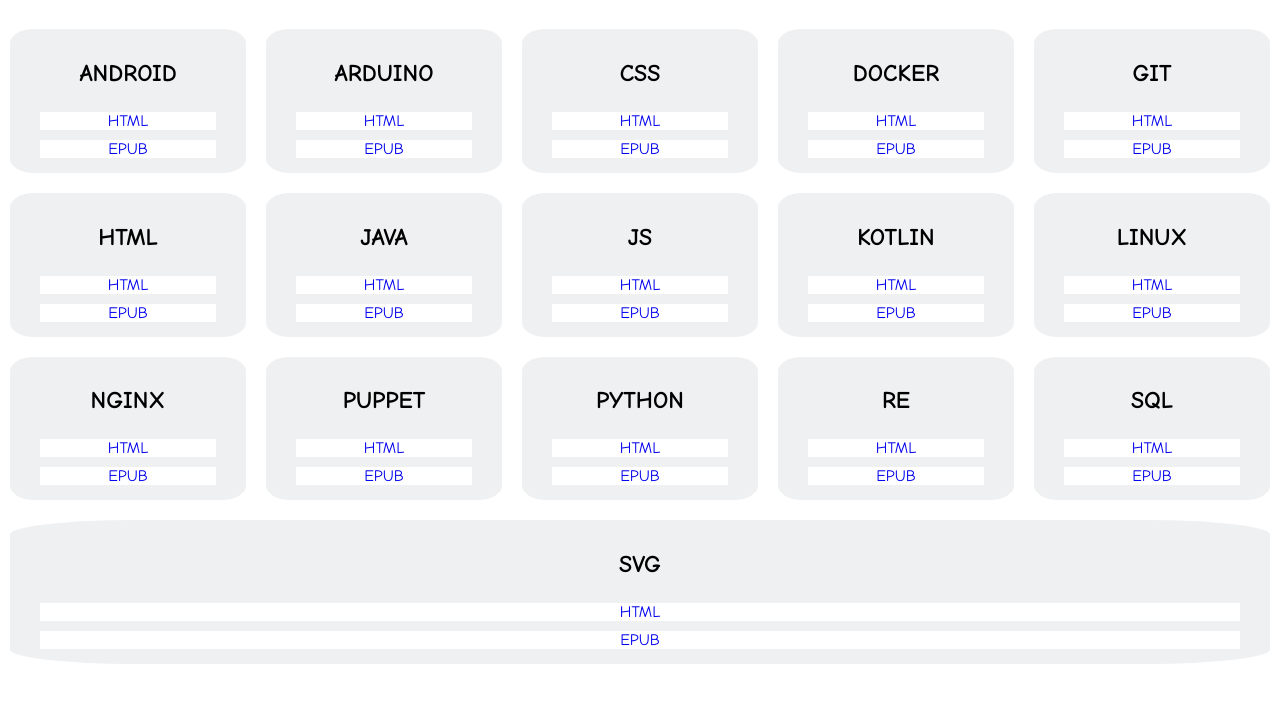
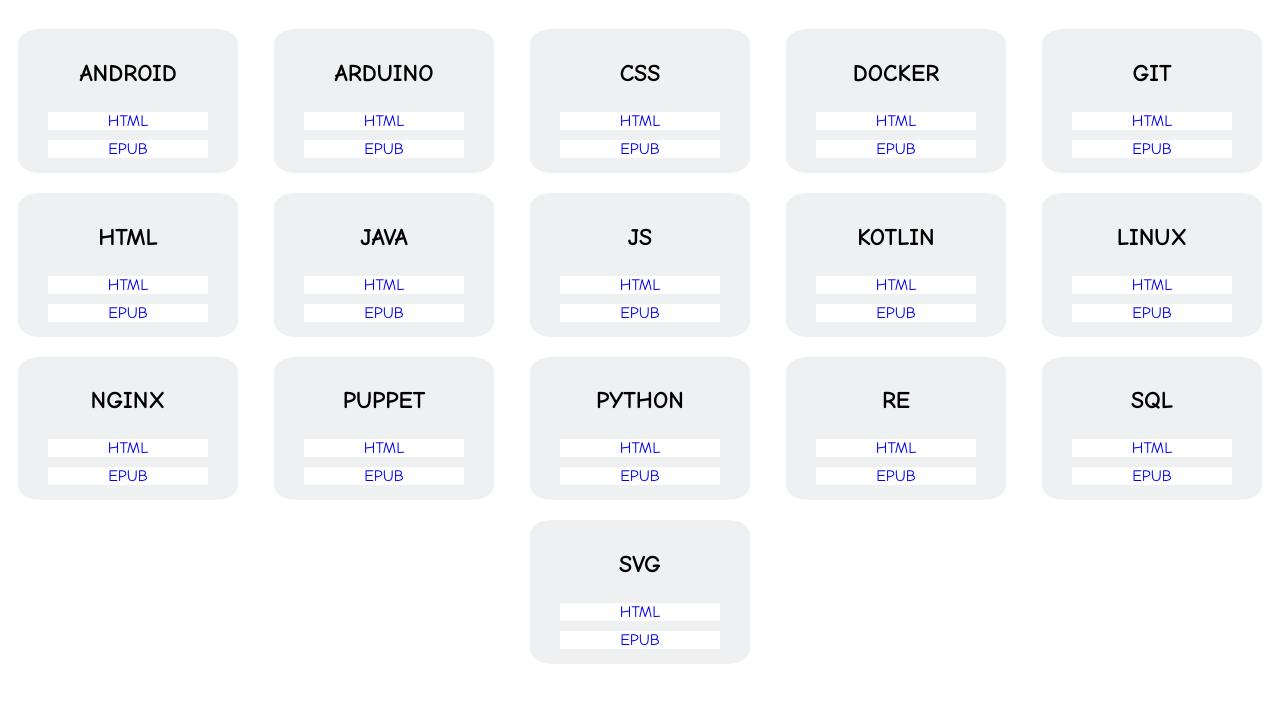
Before and after one commit to ilnurgi/gii_docs, a plain HTML site: page index.html in a window 1280 px wide. Shown: the part 61-764 px from the top of the page. Drawn offline with Linux system fonts and the light colour scheme.

Commit message:
fix index

```diff
--- a/index.html
+++ b/index.html
@@ -36,6 +36,7 @@
                 justify-content: space-around;
                 background-color: rgb(239, 240, 241);
                 padding: 10px 30px;
+                max-width: 160px;
             }
             .item a {
                 display: block;
```
